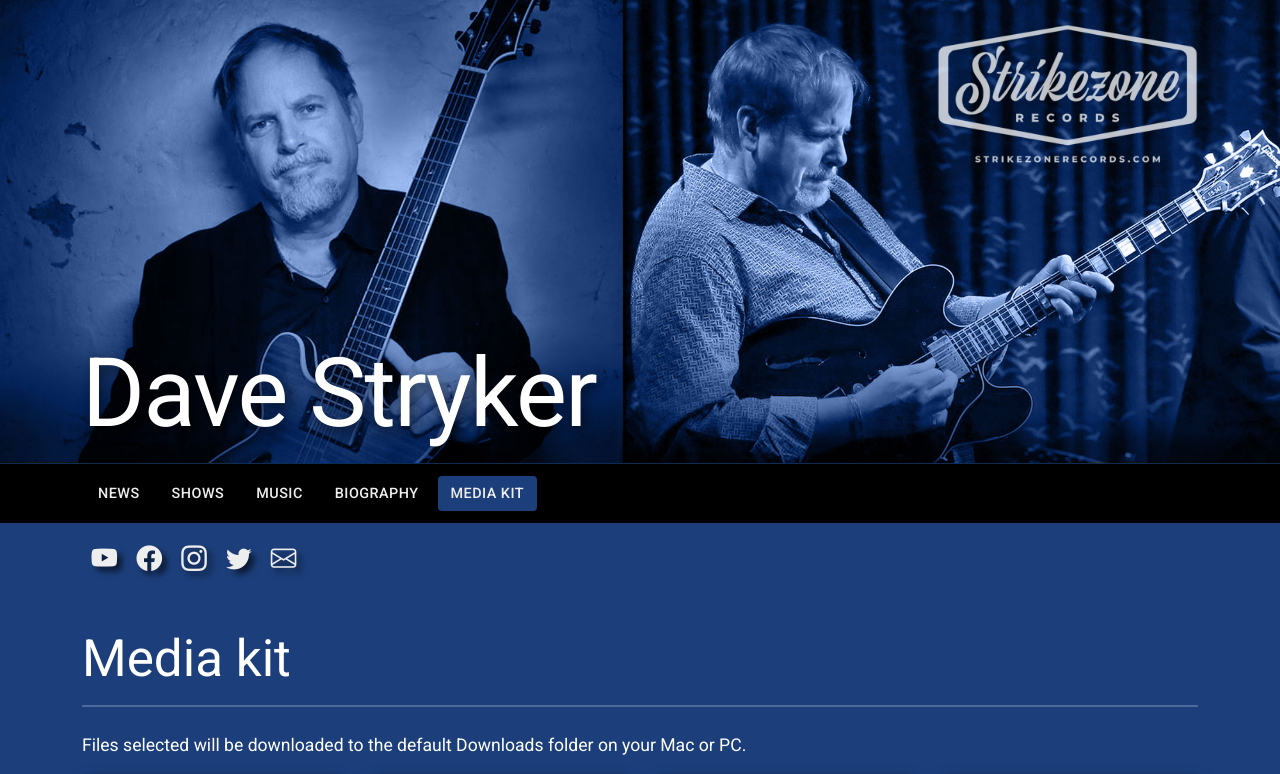
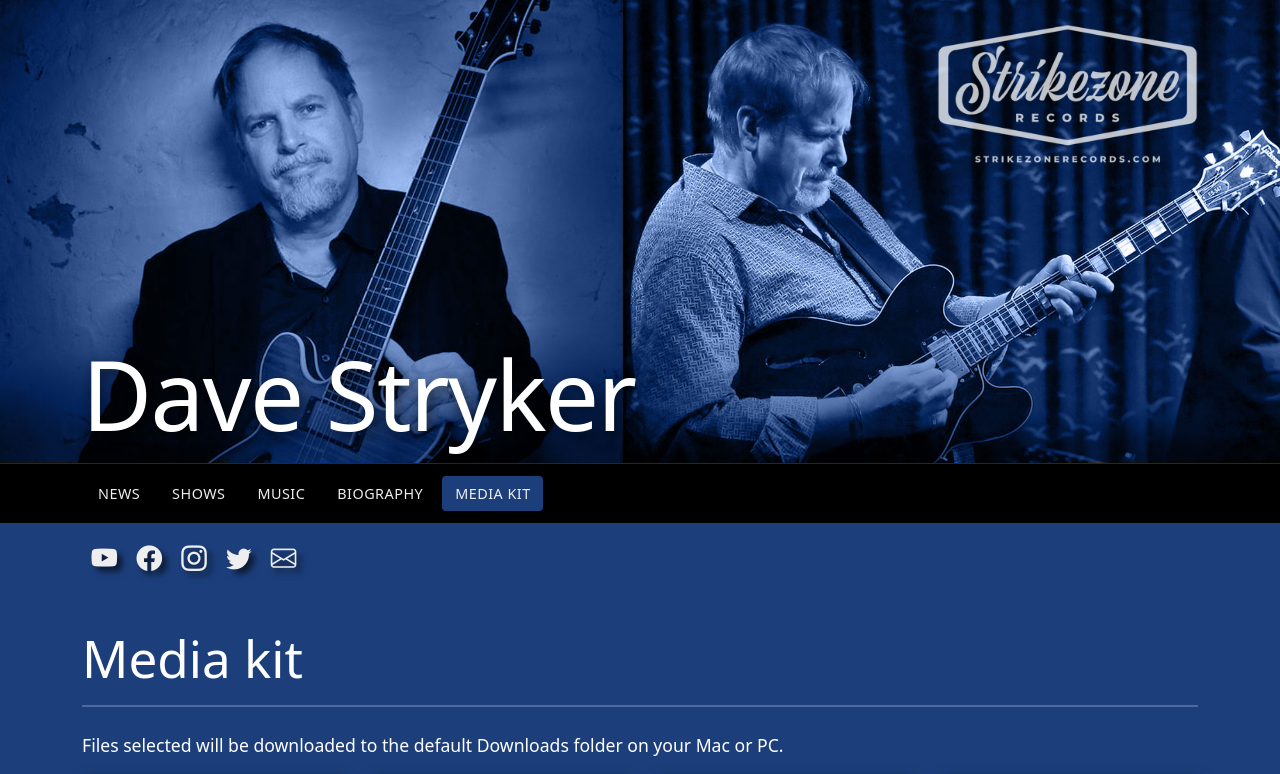
Before and after one commit to jthomassie/davestryker-wp-next, a Next.js app: page /media in a window 1280 px wide. Shown: the top 774 px of the page. Built offline with nearby package versions, Linux system fonts and the light colour scheme.

Commit message:
apply next/fonts

```diff
--- a/pages/_app.js
+++ b/pages/_app.js
@@ -1,28 +1,28 @@
 // pages/_app.js
 
 import Head from "next/head";
+import { useEffect } from "react";
 import { Analytics } from "@vercel/analytics/react";
-// import { Roboto } from "next/font/google";
-// import { Roboto_Slab } from "next/font/google";
+import { Roboto } from "next/font/google";
+import { Roboto_Slab } from "next/font/google";
 import "../styles/global-vars.scss";
 import "bootstrap-icons/font/bootstrap-icons.css";
 import "../styles/globals.css";
-import { useEffect } from "react";
 //
-// const roboto = Roboto({
-//   weight: ["400", "500"],
-//   style: ["normal", "italic"],
-//   subsets: ["latin"],
-//   variable: "__roboto",
-// });
-// const robotoslab = Roboto_Slab({
-//   weight: ["400", "500"],
-//   style: ["normal"],
-//   subsets: ["latin"],
-//   variable: "__roboto_slab",
-// });
-// console.log("roboto", roboto);
-// console.log("robotoslab", robotoslab);
+const robotoFont = Roboto({
+  weight: ["400", "500"],
+  style: ["normal", "italic"],
+  subsets: ["latin"],
+  variable: "--robotoFont",
+  fallback: ["sans-serif"],
+});
+const robotoSlabFont = Roboto_Slab({
+  weight: ["400", "500"],
+  style: ["normal"],
+  subsets: ["latin"],
+  variable: "--robotoSlabFont",
+  fallback: ["serif"],
+});
 //
 const App = ({ Component, pageProps }) => {
   //
@@ -52,6 +52,15 @@ const App = ({ Component, pageProps }) => {
         />
         <meta name="og:image:alt" content="Dave Stryker cover photo" />
       </Head>
+      <style jsx global>{`
+        html {
+          font-family: ${robotoFont.style.fontFamily};
+        }
+        .wp-block-quote,
+        blockquote {
+          font-family: ${robotoSlabFont.style.fontFamily};
+        }
+      `}</style>
       <Component {...pageProps} />
       <Analytics />
     </>
--- a/styles/global-vars.scss
+++ b/styles/global-vars.scss
@@ -43,12 +43,12 @@ $h5-font-size: $font-size-base * 1.5 !default;
 $h6-font-size: $font-size-base * 1.25 !default;
 
 // sans-serif font
-$font-family-sans-serif: "Roboto", sans-serif;
+// $font-family-sans-serif: "Roboto", sans-serif;
 // "neue-haas-grotesk-display", "Helvetica", "Arial", sans-serif;
 // $font-family-sans-serif: "Helvetica", "Arial", sans-serif;
 
 // heading font
-$headings-font-family: "Roboto", sans-serif;
+// $headings-font-family: "Roboto", sans-serif;
 // "neue-haas-grotesk-display", "Helvetica", "Arial", sans-serif;
 // $headings-font-family: "Barlow Condensed", sans-serif;
 
@@ -79,7 +79,7 @@ $display-font-sizes: (
   5: 2.5rem,
   6: 1.15rem,
 ) !default;
-$display-font-family: $headings-font-family !default;
+// $display-font-family: $headings-font-family !default;
 $display-font-weight: 400 !default;
 // $display-font-style: null !default;
 // $display-line-height: $headings-line-height !default;
@@ -108,18 +108,6 @@ td {
   line-height: 1.25;
 }
 
-// adobe typekit - neue-haas-grotesk-display
-// @import url("https://use.typekit.net/udi1hit.css");
-
-// google fonts
-// @import url('https://fonts.googleapis.com/css2?family=Playfair+Display:wght@500&display=swap');
-// @import url('https://fonts.googleapis.com/css2?family=Open+Sans:wght@500;500;500&display=swap');
-@import url("https://fonts.googleapis.com/css2?family=Roboto:wght@400;500&display=swap");
-@import url("https://fonts.googleapis.com/css2?family=Roboto+Slab:wght@400;500&display=swap");
-// @import url("https://fonts.googleapis.com/icon?family=Material+Icons");
-// @import url("https://fonts.googleapis.com/css2?family=Abel&display=swap");
-// @import url("https://fonts.googleapis.com/css2?family=Barlow+Condensed:wght@500&display=swap");
-
 // bootstrap 5 css
 @import "~bootstrap/scss/bootstrap.scss";
 
--- a/styles/globals.css
+++ b/styles/globals.css
@@ -151,7 +151,7 @@ footer p {
 }
 
 .wp-block-quote {
-  font-family: "Roboto Slab", serif;
+  /* font-family: "Roboto Slab", serif; */
   font-weight: 400;
   font-style: italic;
   margin: 2.5rem 0 2.5rem 0;
@@ -168,7 +168,7 @@ footer p {
 }
 
 cite {
-  font-family: "Roboto Slab", serif;
+  /* font-family: "Roboto Slab", serif; */
   font-weight: 400;
   font-size: 1.1rem !important;
   line-height: 1.6;
```
